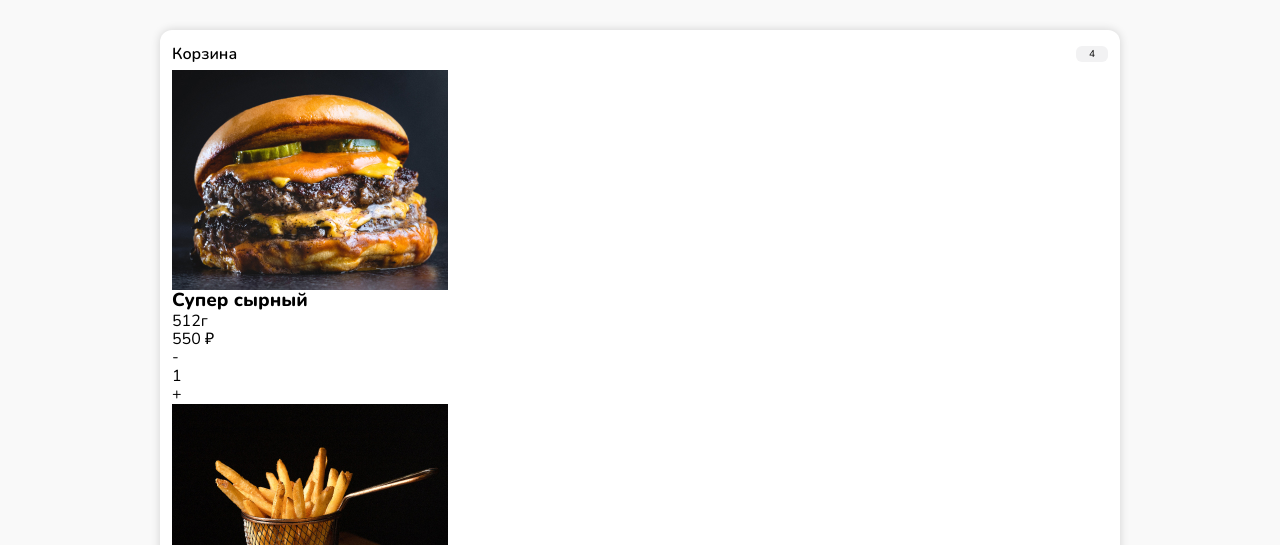
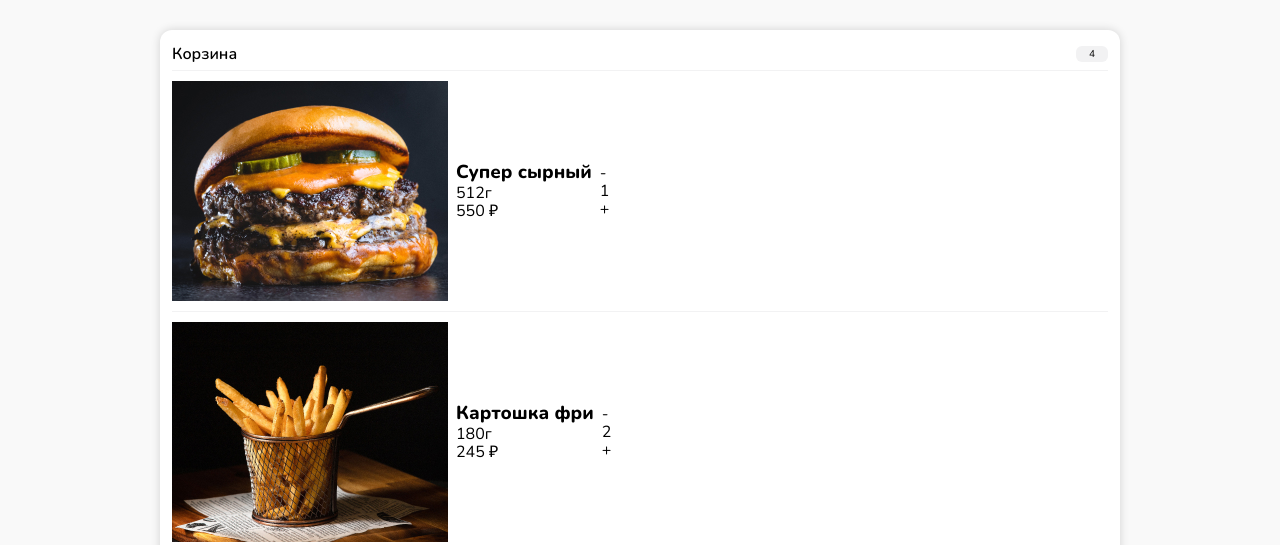
Before and after one commit to rabopuk/BURGERS-Your-Meal, a plain HTML site: page index.html in a window 1280 px wide. Shown: the part 579-1124 px from the top of the page. Drawn offline with Linux system fonts and the light colour scheme.

```diff
--- a/css/order.css
+++ b/css/order.css
@@ -68,6 +68,24 @@
   margin-bottom: 12px;
 }
 
+.order__item {
+  display: flex;
+  align-items: center;
+  gap: 8px;
+  padding: 10px 0;
+  border-bottom: 1px solid #F2F2F3;
+}
+
+.order__item:first-child {
+  border-top: 1px solid #F2F2F3;
+}
+
+.order__image {
+  width: 64px;
+  height: 52px;
+  border-radius: 8px;
+}
+
 .order__total {
   display: flex;
   justify-content: space-between;
```
Also changed, not shown: img/wok.png.
